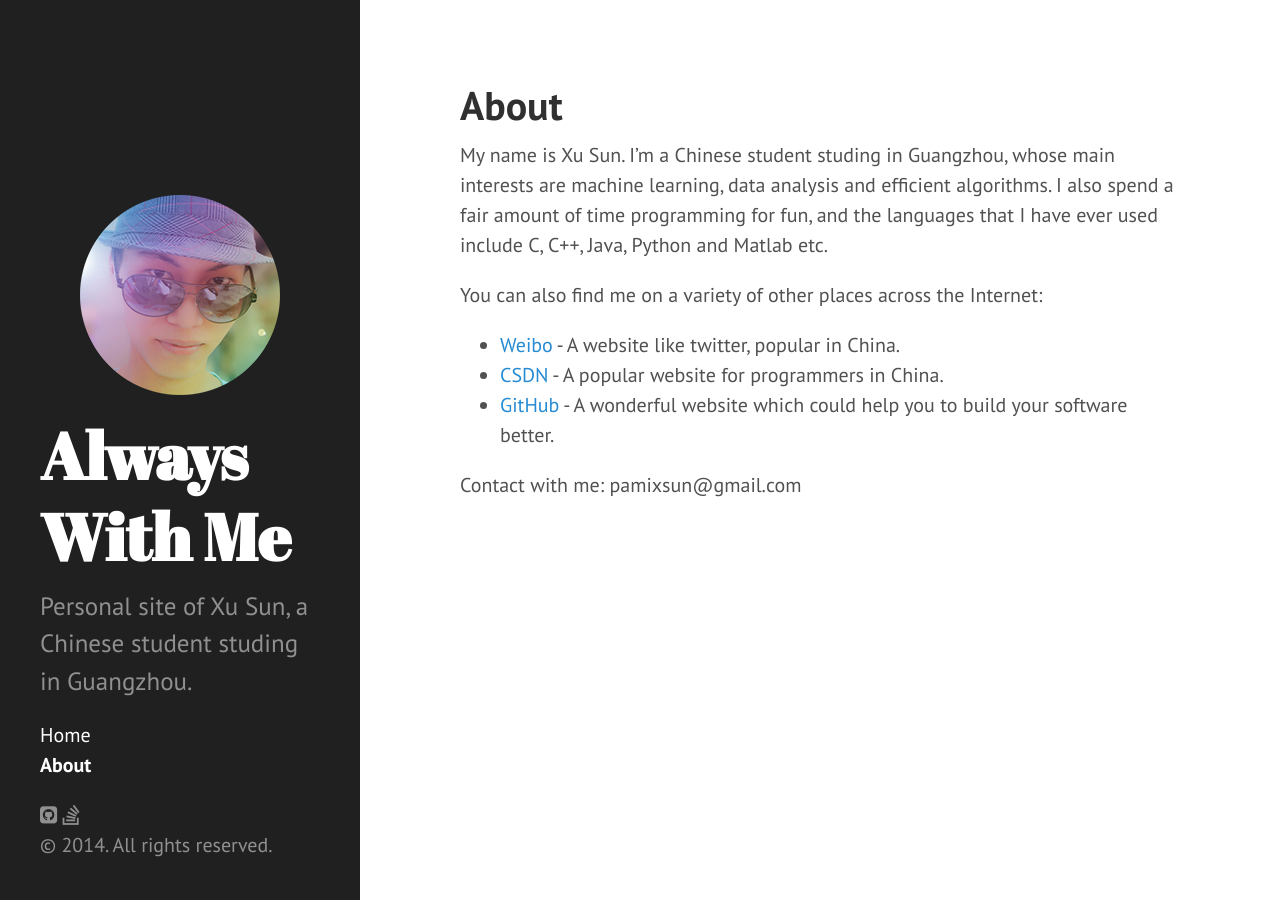
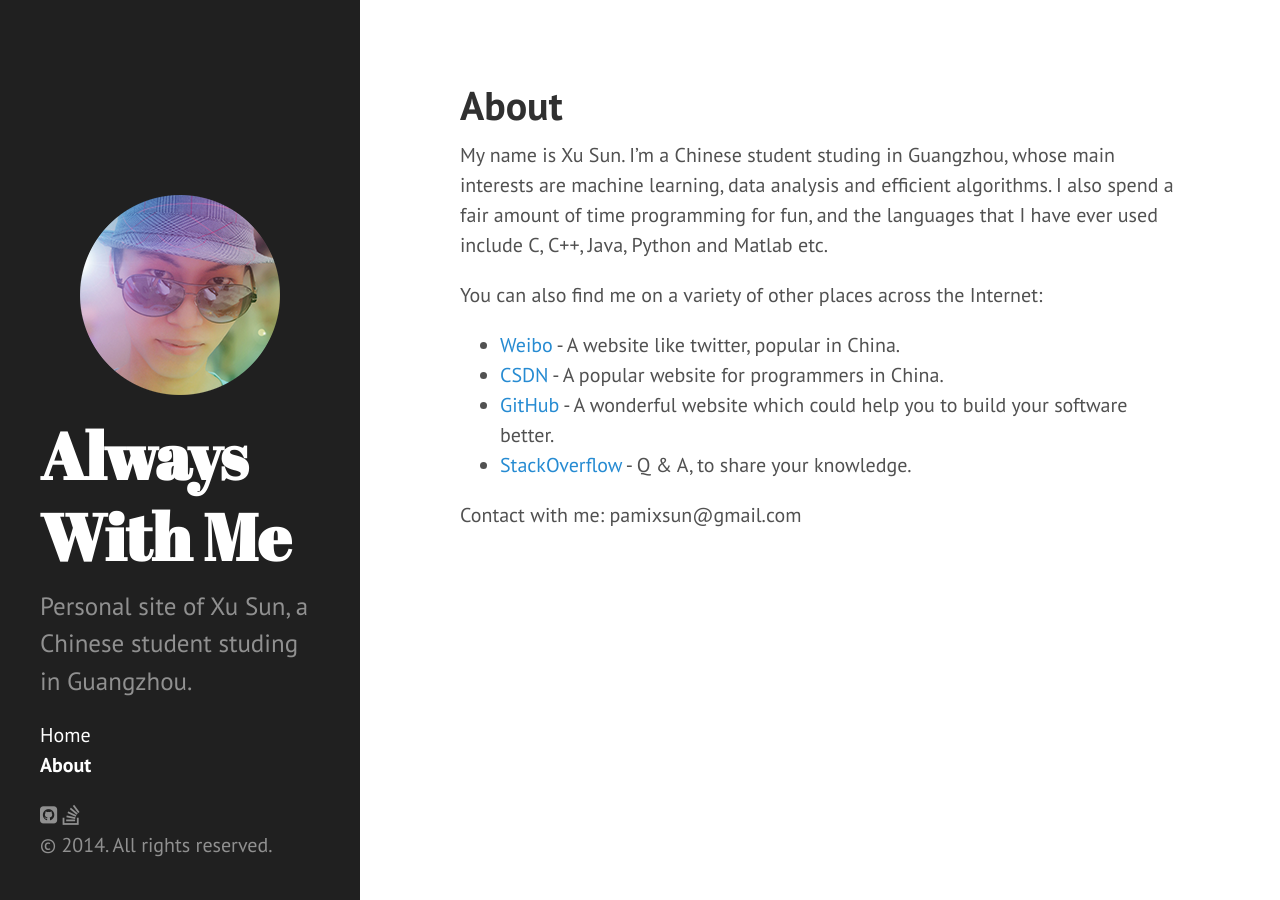
Before and after one commit to PamixSun/pamixsun.github.io, a Jekyll site: the page built from about.md, in a window 1280 px wide. Built offline with Jekyll 4.4.1, drawn with Linux system fonts in a browser that asks for light colours; nearby versions of some CDN libraries.

Commit message:
add stackoverflow

```diff
--- a/about.md
+++ b/about.md
@@ -12,11 +12,12 @@ You can also find me on a variety of other places across the Internet:
 * [Weibo][weibo] - A website like twitter, popular in China.
 * [CSDN][csdn] - A popular website for programmers in China.
 * [GitHub][github] - A wonderful website which could help you to build your software better.
+* [StackOverflow][stackoverflow] - Q & A, to share your knowledge.
 
 Contact with me: pamixsun@gmail.com
 
 
 [github]: http://www.github.com/PamixSun
-[instagram]: http://www.instagram.com/ripuk
+[stackoverflow]: http://stackoverflow.com/users/3949420/xu-sun
 [weibo]: http://weibo.com/u/1847756827
 [csdn]: http://blog.csdn.net/yunduanmuxue
```
